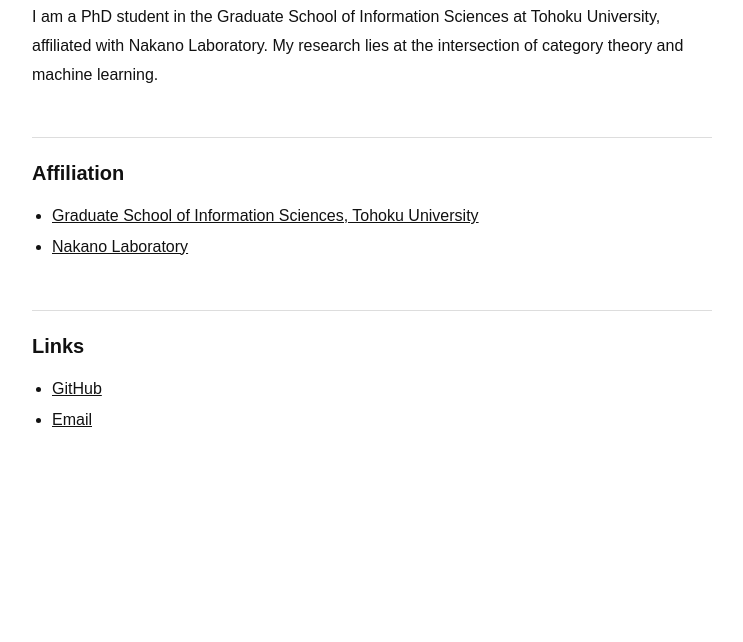
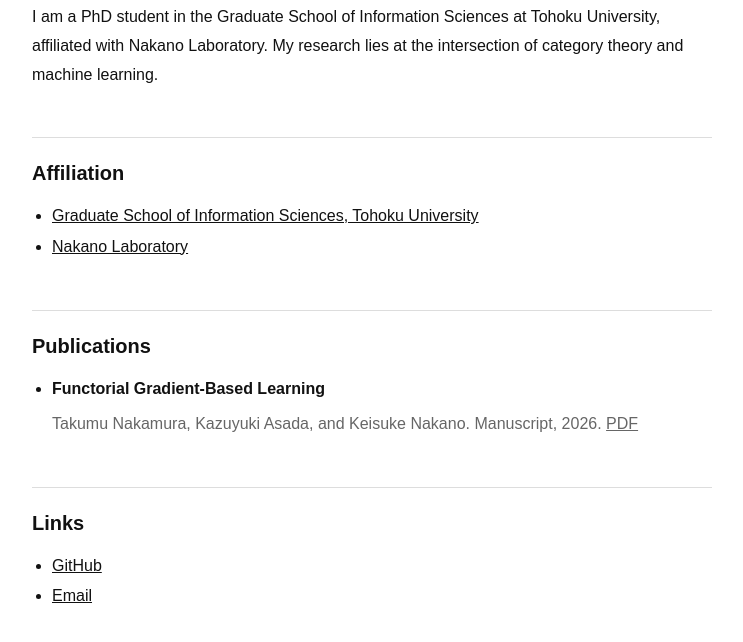
Before and after one commit to NakamuraTakumu/Homepage, a plain HTML site: page index.html in a window 1280 px wide. Shown: the part 154-796 px from the top of the page, without its empty margins (268-1011 px from the left). Drawn offline with Linux system fonts and the light colour scheme.

Commit message:
Add learnerParaLens publication

```diff
--- a/index.html
+++ b/index.html
@@ -37,6 +37,20 @@
       </section>
 
       <section class="block">
+        <h2>Publications</h2>
+        <ul class="publications">
+          <li>
+            <p class="paper-title">Functorial Gradient-Based Learning</p>
+            <p class="paper-meta">
+              Takumu Nakamura, Kazuyuki Asada, and Keisuke Nakano.
+              Manuscript, 2026.
+              <a href="papers/learnerParaLens.pdf" target="_blank" rel="noreferrer">PDF</a>
+            </p>
+          </li>
+        </ul>
+      </section>
+
+      <section class="block">
         <h2>Links</h2>
         <ul class="links">
           <li><a href="https://github.com/NakamuraTakumu" target="_blank" rel="noreferrer">GitHub</a></li>
--- a/styles.css
+++ b/styles.css
@@ -55,10 +55,21 @@
 }
 
 .details,
-.links {
+.links,
+.publications {
   margin: 0;
   padding-left: 20px;
   line-height: 1.9;
+}
+
+.paper-title {
+  margin: 0;
+  font-weight: 700;
+}
+
+.paper-meta {
+  margin: 4px 0 0;
+  color: var(--muted);
 }
 
 @media (max-width: 640px) {
```
Also changed, not shown: 2 other files.
